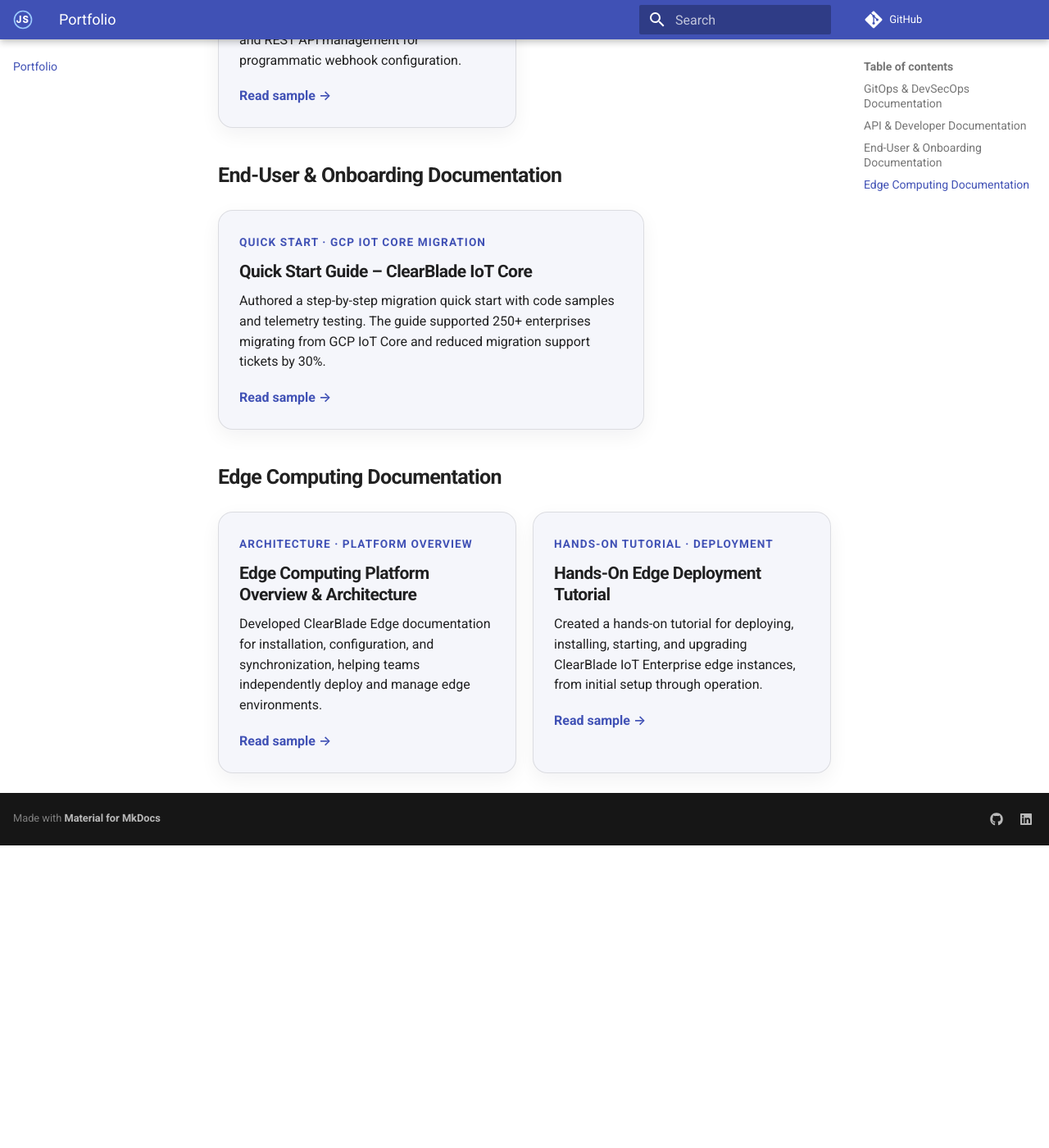
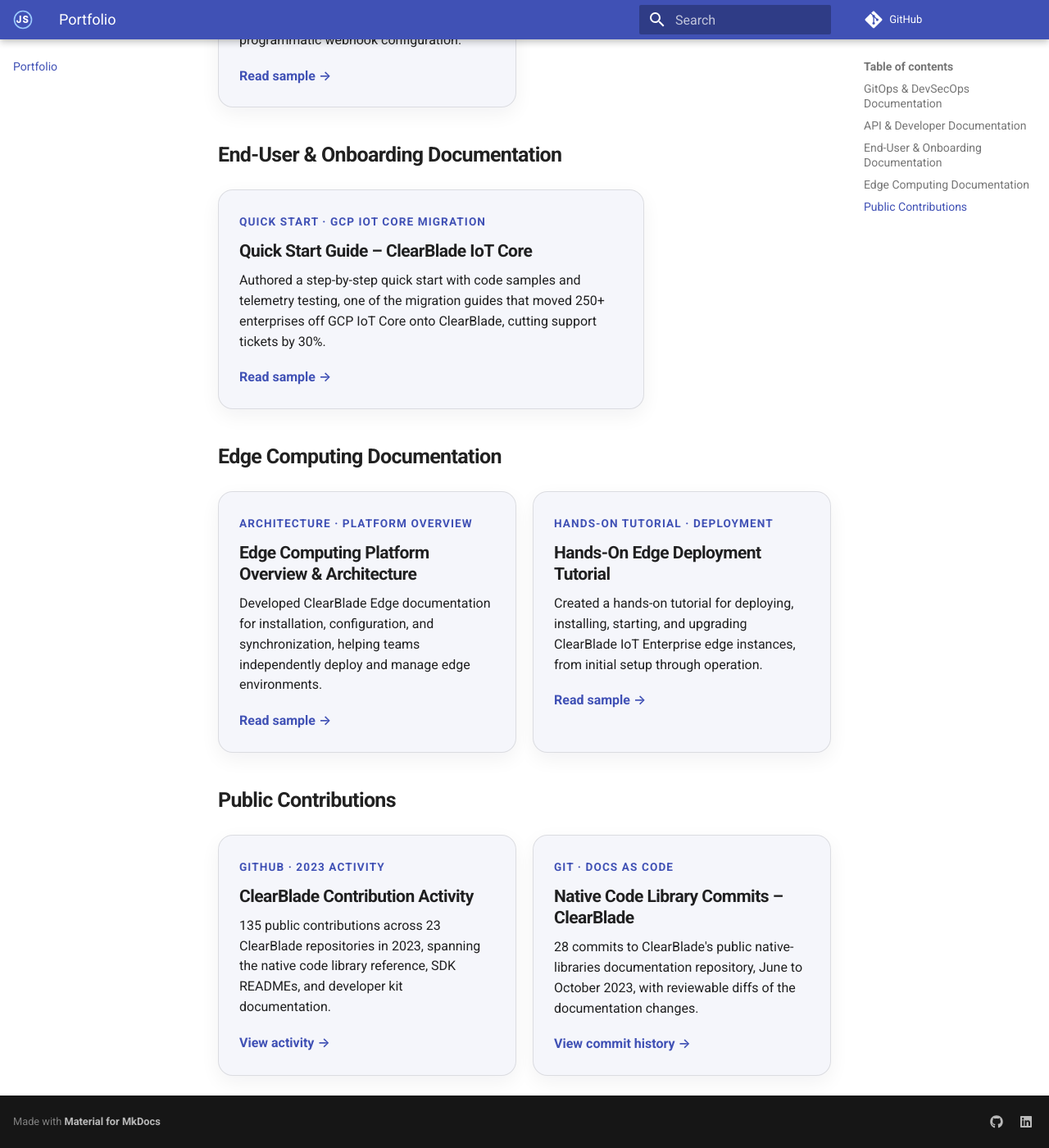
Before and after one commit to jslavin-docs/jslavin-docs.github.io, an MkDocs documentation site: the page built from docs/portfolio.md, in a window 1280 px wide and 1400 px high, scrolled down 1467 px. Shown: the whole window at 82% size. Built offline with MkDocs 1.6.1 and Material for MkDocs 9.7.7, drawn with Linux system fonts in a browser that asks for light colours; comment, search, counter and statistics services are not loaded; before the commit the page ends 2498 px from its top, so only the background shows below that; some of the changed text lies outside the part shown.

Commit message:
Update homepage and portfolio

```diff
--- a/docs/portfolio.md
+++ b/docs/portfolio.md
@@ -11,14 +11,14 @@
 <div class="portfolio-grid">
   <a class="portfolio-card" href="../writing-samples/novadeploy-gitops-admin-guide-portfolio-cut/">
     <span class="card-tag">Amazon EKS · Argo CD · GitOps · DevSecOps</span>
-    <h3>NovaDeploy GitOps Administration Guide - Portfolio Cut</h3>
+    <h3>NovaDeploy GitOps Administration Guide – Portfolio Cut</h3>
     <p>A 5–7-minute read covering the deployment path and stop checkpoints, GitOps and Terraform source-of-truth rules, secret handling with no plaintext values anywhere, architecture, verification, and rollback decisions. Includes a worked secret-refresh walkthrough and the CI check that enforces the Reloader restart guardrail.</p>
     <span class="card-link">Read sample →</span>
   </a>
 
   <a class="portfolio-card" href="../writing-samples/novadeploy-gitops-admin-guide-full-version/">
     <span class="card-tag">Amazon EKS · IRSA · KMS · ESO · Reloader</span>
-    <h3>NovaDeploy GitOps Administration Guide - Full Runbook</h3>
+    <h3>NovaDeploy GitOps Administration Guide – Full Runbook</h3>
     <p>The complete fictional operator runbook: Terraform-managed IAM, KMS, and Secrets Manager patterns, SecretStore and ESO setup, a rotation readiness gate, CI guardrails, verification down to the command level, break-glass rollback, and an evidence checklist. Start with the portfolio cut for a shorter read.</p>
     <span class="card-link">Read sample →</span>
   </a>
@@ -30,7 +30,7 @@
   <a class="portfolio-card" href="https://docs.clearblade.com/iotenterprise/apis" target="_blank" rel="noopener">
     <span class="card-tag">OpenAPI 3.0 · SDK generation</span>
     <h3>OpenAPI 3.0 Interactive API Reference – ClearBlade IoT Enterprise</h3>
-    <p>Authored the OpenAPI 3.0 specification and interactive API reference for ClearBlade IoT Enterprise. The spec supported automated SDK generation for Python, Java, and Node.js, helping reduce partner integration timelines from weeks to days.</p>
+    <p>Documented the OpenAPI 3.0 specification behind the interactive API reference and SDK generation for ClearBlade IoT Enterprise, reducing partner integration time from weeks to days.</p>
     <span class="card-link">Read sample →</span>
   </a>
 
@@ -55,7 +55,7 @@
   <a class="portfolio-card" href="https://docs.clearblade.com/iotcore/quick-start" target="_blank" rel="noopener">
     <span class="card-tag">Quick start · GCP IoT Core migration</span>
     <h3>Quick Start Guide – ClearBlade IoT Core</h3>
-    <p>Authored a step-by-step migration quick start with code samples and telemetry testing. The guide supported 250+ enterprises migrating from GCP IoT Core and reduced migration support tickets by 30%.</p>
+    <p>Authored a step-by-step quick start with code samples and telemetry testing, one of the migration guides that moved 250+ enterprises off GCP IoT Core onto ClearBlade, cutting support tickets by 30%.</p>
     <span class="card-link">Read sample →</span>
   </a>
 </div>
@@ -77,3 +77,21 @@
     <span class="card-link">Read sample →</span>
   </a>
 </div>
+
+## Public Contributions
+
+<div class="portfolio-grid">
+  <a class="portfolio-card" href="https://github.com/jslavin-clearblade?tab=overview&amp;from=2023-01-01&amp;to=2023-12-31" target="_blank" rel="noopener">
+    <span class="card-tag">GitHub · 2023 activity</span>
+    <h3>ClearBlade Contribution Activity</h3>
+    <p>135 public contributions across 23 ClearBlade repositories in 2023, spanning the native code library reference, SDK READMEs, and developer kit documentation.</p>
+    <span class="card-link">View activity →</span>
+  </a>
+
+  <a class="portfolio-card" href="https://github.com/ClearBlade/native-libraries/commits/master/?author=jslavin-clearblade" target="_blank" rel="noopener">
+    <span class="card-tag">Git · Docs as Code</span>
+    <h3>Native Code Library Commits – ClearBlade</h3>
+    <p>28 commits to ClearBlade's public native-libraries documentation repository, June to October 2023, with reviewable diffs of the documentation changes.</p>
+    <span class="card-link">View commit history →</span>
+  </a>
+</div>
```
Also changed, not shown: docs/index.md (+5 -5 lines).
